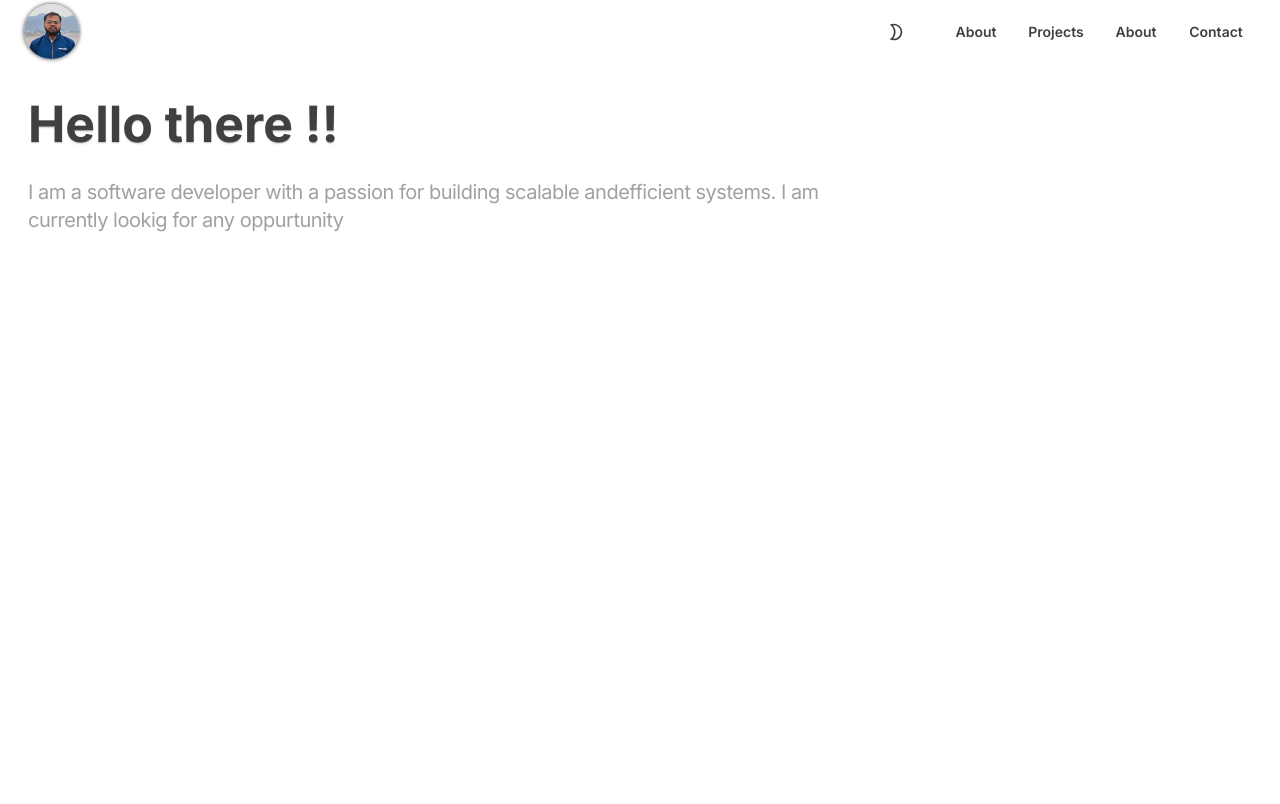
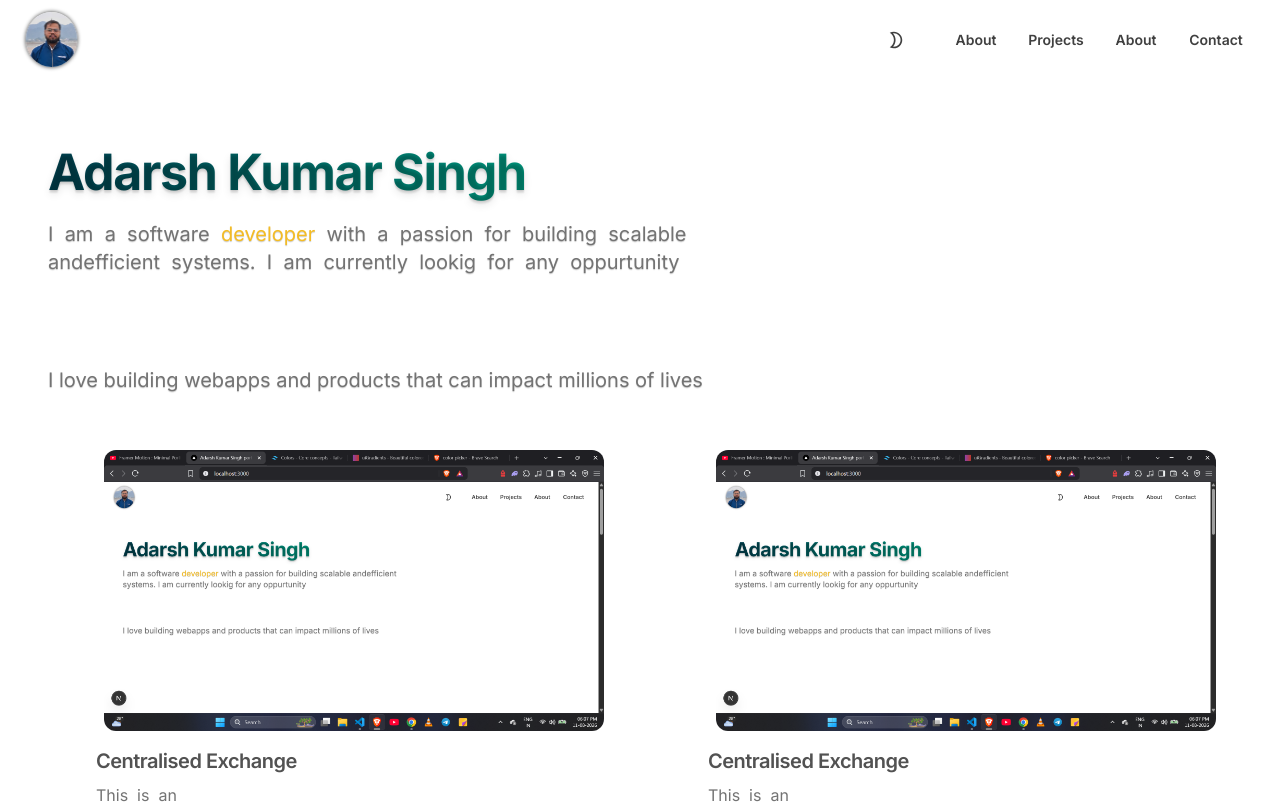
Before and after one commit to adarshkumar-stack/portfolio, a Next.js app: page / in a window 1280 px wide. Shown: the top 804 px of the page. Built offline with nearby package versions, Linux system fonts and the light colour scheme.

Commit message:
Added projects

```diff
--- a/app/components/header.tsx
+++ b/app/components/header.tsx
@@ -1,4 +1,5 @@
-
+"use client"
+import { motion, stagger } from "motion/react"
 
 export default function Header({title, description, width}: {
     title: string,
@@ -10,8 +11,47 @@ export default function Header({title, description, width}: {
             maxWidth: width,
             marginLeft: 20
         }}>
-            <h1 className="text-neutral-700 font-bold text-shadow-sm text-[50px]">{title}</h1>
-            <p className="pt-4 text-neutral-400 tracking-tight text-xl">{description}</p>
+            <motion.h1
+                initial={{
+                    opacity: 0,
+                    filter: "blur(3px)"
+                }}
+                animate={{
+                    opacity: 1,
+                    filter: "blur(0px)"
+                }}
+                transition={{
+                    duration: 0.3
+                }}
+                className="tracking-tight pt-10  pl-5 font-bold text-shadow-lg text-[50px] text-transparent bg-clip-text bg-linear-to-r from-[#003d4d] to-[#00c996]">
+                    {title}
+            </motion.h1>
+            <div className=" pl-5">
+                {description.split(" ").map((str, index) => <motion.span
+                    style={{
+                        color: str === "developer"? "#f4bc24" : ""
+                    }}
+                    initial={{
+                        opacity: 0,
+                        filter: "blur(2px)",
+                        display: "inline-block",
+                        y:10,
+                        z: 10
+                    }}
+                    animate={{
+                        opacity: 1,
+                        filter: "blur(0px)",
+                    }}
+                    transition={{
+                        duration: 0.3,
+                        delay: index * 0.05
+                    }}
+
+                    key={index}
+                    className="text-shadow-xs text-xl text-neutral-500">
+                        {str} &nbsp;
+                </motion.span>)}
+            </div>
         </div>
     )
 }
--- a/app/components/navbar.tsx
+++ b/app/components/navbar.tsx
@@ -20,11 +20,11 @@ export default function Navbar() {
     return(
         <div className="sticky top-0 z-50 w-full">
             <motion.div
-                className="flex w-full items-center justify-between bg-white/85 px-4 py-1  backdrop-blur mx-auto "
+                className="flex w-full items-center justify-between bg-white/55 px-4 py-1  backdrop-blur mx-auto "
                 animate={{
                     paddingLeft: shrink? 6 : 16,
-                    borderRadius: shrink? "200px": "",
-                    width: shrink? "90%" : "100%",
+                    borderRadius: shrink? "200px": "0px",
+                    width: shrink? "80%" : "100%",
                     y: shrink? 6 : 0,
                     background: shrink
                         ? "rgba(255,255,255,0.55)"
@@ -40,18 +40,22 @@ export default function Navbar() {
                 <motion.img
                     src="/portfolio_profile_pic.jpg"
                     alt="profile"
-                    height={55}
-                    width={55}
-                    loading="lazy"
+                    height={45}
+                    width={45}
+                    loading="eager"
                     className="h-12 w-12 cursor-pointer rounded-full shadow-[0_0_4px_rgba(0,0,0,0.8)] transition-all duration-200 ease-in-out hover:-translate-y-0.5 hover:opacity-70 sm:h-[55px] sm:w-[55px]"
-                    whileInView={{
-                        scale: [0.95, 1.05, 1],
-                        opacity: 1,
-                        filter: "blur(0px)"
+                    animate={{
+                        y: [-200, 0],
+                        rotateY: 20
+                    }}
+                    initial={{
+                        y: -800
                     }}
                     transition={{
                         duration: 0.2,
-                        ease: "anticipate"
+                        type: "spring",
+
+                        ease: "easeInOut",
                     }}
                 />
                 <div className="flex items-center">
@@ -63,7 +67,19 @@ export default function Navbar() {
                         className="relative flex h-10 min-w-10 items-center justify-center rounded-full px-3 text-center text-sm font-semibold text-neutral-700 transition-colors hover:text-neutral-900 sm:min-w-20"
                         >
                             {hovered === index && <motion.div layoutId="hover" className="absolute inset-0 rounded-full bg-green-300" />}
-                            <span className="relative z-10">{item.title}</span>
+                            <motion.span
+                                initial={{
+                                    opacity: 0
+                                }}
+                                animate={{
+                                    opacity: 1
+                                }}
+                                transition={{
+                                    duration: 0.3
+                                }}
+                                className="relative z-10">
+                                    {item.title}
+                            </motion.span>
                     </a>)}
                 </div>
             </motion.div>
--- /dev/null
+++ b/app/components/projects.tsx
@@ -0,0 +1,138 @@
+"use client"
+import { motion } from "motion/react"
+import { filter } from "motion/react-client"
+import { useState } from "react"
+import { IoLinkOutline, IoLogoGithub  } from "react-icons/io5"
+import { MdArrowRightAlt } from "react-icons/md"
+
+export default function Projects () {
+    const [imghover, setimghover] = useState(false)
+    return (
+        <div className="pt-25 pl-10">
+            <motion.p
+                initial={{
+                    opacity: 0,
+                    filter: "blur(3px)"
+                }}
+                animate={{
+                    opacity: 1,
+                    filter: "blur(0px)"
+                }}
+                transition={{
+                    delay: 1,
+                    duration: 0.2
+                }}
+                className="text-shadow-xs text-xl text-neutral-500 ">
+                I love building webapps and products that can impact millions of lives
+            </motion.p>
+            <div className="mx-auto grid grid-cols-2 pt-10">
+                {projects.slice(0,4).map((project, index) => (
+                    <div key={index}>
+                        <motion.div
+                            className="flex justify-center py-4"
+                            initial={{
+                                opacity: 0,
+                                filter: "blur(5px)"
+                            }}
+                            animate={{
+                                opacity: 1,
+                                filter: "blur(0px)"
+                            }}
+                            transition={{
+                                duration: 0.3,
+                                delay: index * 0.1
+                            }}>
+                            <div className="group relative inline-block cursor-pointer">
+                                <motion.img
+                                src={project.demoImage}
+                                width={500}
+                                alt="project"
+                                loading="lazy"
+                                className="block rounded-xl transition-all duration-300 group-hover:blur-[2px] group-hover:scale-[1.02]"
+                                />
+                                <div
+                                    className="absolute inset-0 flex items-center justify-center gap-2 rounded-xl bg-neutral-700/0 opacity-0 transition-all duration-200 group-hover:bg-neutral-700/45 group-hover:scale-[1.02] group-hover:opacity-100
+                                    "
+                                >
+                                    <a
+                                        href={project.liveLink}
+                                        className="rounded-full bg-white px-2 py-1 font-mono text-blue-600 hover:text-red-500 text-xl"
+                                    >
+                                        <IoLinkOutline></IoLinkOutline>
+                                    </a>
+                                    <a
+                                        href={project.githubLink}
+                                        className="rounded-full bg-white px-2 py-1 font-mono text-blue-600 hover:text-red-500 text-xl "
+                                    >
+                                        <IoLogoGithub></IoLogoGithub>
+                                    </a>
+                                </div>
+                            </div>
+                        </motion.div>
+                        <h2 className="tracking-tight text-xl font-semibold text-neutral-600 pb-2 ml-12">{project.title}</h2>
+                        <div className="max-w-25 inline-block ml-12 mb-10">
+                            {project.description.split(" ").slice(0,10).map((word, index) => (
+                                <span key={index}
+                                    className="text-neutral-500">
+                                    {word} &nbsp;
+                                </span>
+
+                            ))}
+                            <span className="text-neutral-500">...</span>
+                        </div>
+                    </div>
+                ))}
+            </div>
+            <button className="flex justify-center items-center mx-auto mt-8 gap-2 px-4 py-1 bg-neutral-200 rounded-lg cursor-pointer text-lg text-neutral-600 text-shadow-xs text-shadow-neutral-400 shadow-[0_0_3px_rgba(0,0,0,0.4)] hover:scale-[1.02] transition-all duration-200 ease-in-out">
+                show all
+                <MdArrowRightAlt className=" size-7"></MdArrowRightAlt>
+            </button>
+        </div>
+    )
+}
+
+type Project = {
+    title: string,
+    description: string,
+    githubLink: string,
+    liveLink: string,
+    demoImage: string
+}
+
+const projects: Project[] = [
+    {
+        title: "Centralised Exchange",
+        description: "This is an centralised whene one  can buy and sell their solana tokens. Its build very secure such that the user funds are kept very secure with ourselves",
+        githubLink: "https://github.com/adarshkumar-stack/centralised-exchange",
+        liveLink: "",
+        demoImage: "/project_demo_image.png"
+    },
+    {
+        title: "Centralised Exchange",
+        description: "This is an centralised whene one  can buy and sell their solana tokens. Its build very secure such that the user funds are kept very secure with ourselves",
+        githubLink: "https://github.com/adarshkumar-stack/centralised-exchange",
+        liveLink: "",
+        demoImage: "/project_demo_image.png"
+    },
+    {
+        title: "Centralised Exchange",
+        description: "This is an centralised whene one  can buy and sell their solana tokens. Its build very secure such that the user funds are kept very secure with ourselves",
+        githubLink: "https://github.com/adarshkumar-stack/centralised-exchange",
+        liveLink: "",
+        demoImage: "/project_demo_image.png"
+    },
+    {
+        title: "Centralised Exchange",
+        description: "This is an centralised whene one  can buy and sell their solana tokens. Its build very secure such that the user funds are kept very secure with ourselves",
+        githubLink: "https://github.com/adarshkumar-stack/centralised-exchange",
+        liveLink: "",
+        demoImage: "/project_demo_image.png"
+    },
+    {
+        title: "Centralised Exchange",
+        description: "This is an centralised whene one  can buy and sell their solana tokens. Its build very secure such that the user funds are kept very secure with ourselves",
+        githubLink: "https://github.com/adarshkumar-stack/centralised-exchange",
+        liveLink: "",
+        demoImage: "/project_demo_image.png"
+    }
+]
--- a/app/page.tsx
+++ b/app/page.tsx
@@ -1,14 +1,16 @@
 import Navbar from "./components/navbar"
 import Header from "./components/header"
+import Projects from "./components/projects"
 
 export default function Home() {
-  const title = "Hello there !!"
+  const title = "Adarsh Kumar Singh"
   const description = "I am a software developer with a passion for building scalable andefficient systems. I am currently lookig for any oppurtunity"
   return (
-    <main className="min-h-screen w-full  px-2">
+    <main className="min-h-screen w-full  px-2 py-2">
       <Navbar />
       <br />
-      <Header title={title} description={description} width={800}></Header>
+      <Header title={title} description={description} width={750}></Header>
+      <Projects></Projects>
       <section className="w-full h-600"></section>
     </main>
   )
```
Also changed, not shown: public/project_demo_image.png (added).
